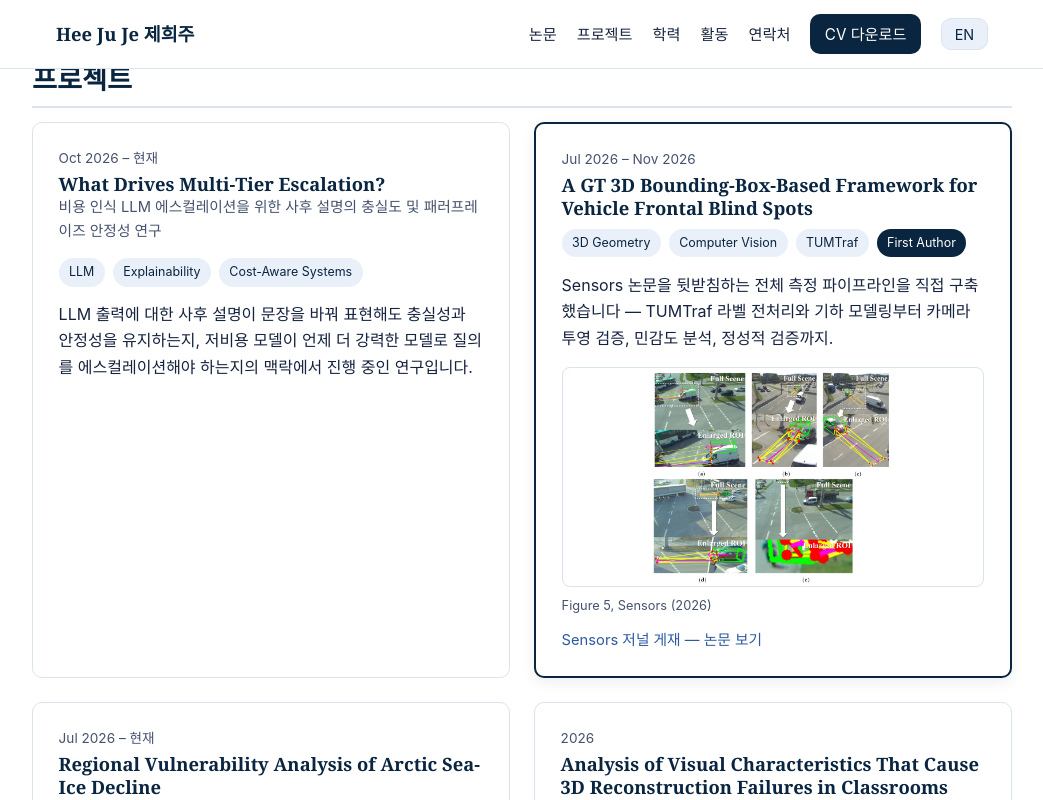
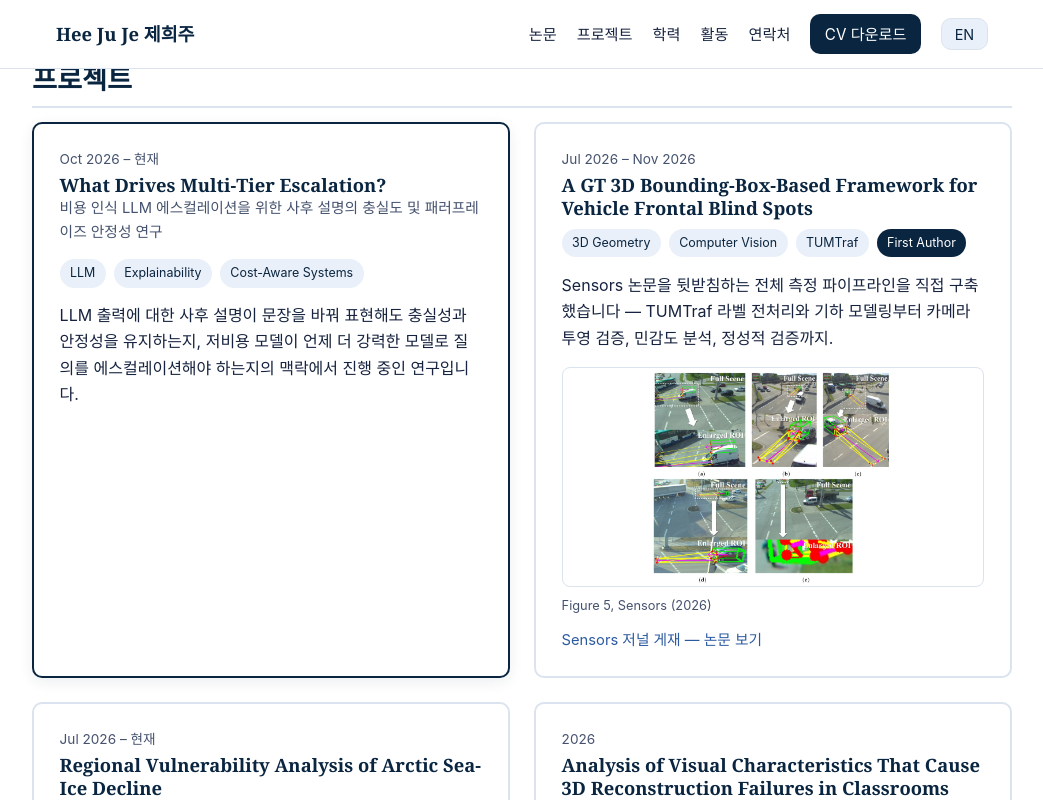
Before and after one commit to juvvid/juvvid.github.io, a plain HTML site: page index.html in a window 1280 px wide. Both pictures are taken after a click on the element 389 px from the left and 1651 px from the top of the page. Shown: the part 1251-2051 px from the top of the page, without its empty margins (118-1161 px from the left). Drawn offline with Linux system fonts and the light colour scheme.

Commit message:
Add files via upload

```diff
--- a/index.html
+++ b/index.html
@@ -103,7 +103,7 @@
       <h2><span class="lang-en">Projects</span><span class="lang-ko">프로젝트</span></h2>
       <div class="project-grid">
 
-        <article class="project-card">
+        <article class="project-card" tabindex="0">
           <p class="meta">Oct 2026 – <span class="lang-en">Present</span><span class="lang-ko">현재</span></p>
           <h3>What Drives Multi-Tier Escalation?</h3>
           <p class="project-sub">
@@ -117,7 +117,7 @@
           </p>
         </article>
 
-        <article class="project-card project-card--flagship" id="project-blindspot">
+        <article class="project-card" id="project-blindspot" tabindex="0">
           <p class="meta">Jul 2026 – Nov 2026</p>
           <h3>A GT 3D Bounding-Box-Based Framework for Vehicle Frontal Blind Spots</h3>
           <div class="tags"><span>3D Geometry</span><span>Computer Vision</span><span>TUMTraf</span><span class="tag--accent">First Author</span></div>
@@ -134,7 +134,7 @@
           </div>
         </article>
 
-        <article class="project-card">
+        <article class="project-card" tabindex="0">
           <p class="meta">Jul 2026 – <span class="lang-en">Present</span><span class="lang-ko">현재</span></p>
           <h3>Regional Vulnerability Analysis of Arctic Sea-Ice Decline</h3>
           <p class="project-sub"><span class="lang-en">Dongduk Women's University — KOPRI Competition</span><span class="lang-ko">동덕여자대학교 — 극지연구소 공모전</span></p>
@@ -149,7 +149,7 @@
           </p>
         </article>
 
-        <article class="project-card" id="project-capstone">
+        <article class="project-card" id="project-capstone" tabindex="0">
           <p class="meta">2026</p>
           <h3>Analysis of Visual Characteristics That Cause 3D Reconstruction Failures in Classrooms</h3>
           <p class="project-sub"><span class="lang-en">Capstone Project — with Bo-min Son, Tae-wan Kim</span><span class="lang-ko">캡스톤 프로젝트 — 손보민, 김태완과 공동</span></p>
@@ -168,7 +168,7 @@
           </div>
         </article>
 
-        <article class="project-card">
+        <article class="project-card" tabindex="0">
           <p class="meta">May 2024 – Jun 2024</p>
           <h3>GPR-Based Buried-Object Detection Using CNN and ResNet</h3>
           <p class="project-sub"><span class="lang-en">Personal Project</span><span class="lang-ko">개인 프로젝트</span></p>
@@ -179,7 +179,7 @@
           </p>
         </article>
 
-        <article class="project-card">
+        <article class="project-card" tabindex="0">
           <p class="meta">Jul 2023 – Aug 2023</p>
           <h3>Patent Landscape and Freedom-to-Operate Analysis of Food-Waste Treatment Technologies</h3>
           <p class="project-sub"><span class="lang-en">Campus Patent Universiade 2023 — Team B9</span><span class="lang-ko">캠퍼스 특허 유니버시아드 2023 — B9팀</span></p>
--- a/script.js
+++ b/script.js
@@ -30,6 +30,14 @@
     });
   });
 
+  var projectCards = document.querySelectorAll(".project-grid .project-card");
+  projectCards.forEach(function (card) {
+    card.addEventListener("click", function () {
+      projectCards.forEach(function (c) { c.classList.remove("is-active"); });
+      card.classList.add("is-active");
+    });
+  });
+
   if (menuToggle && navLinks) {
     menuToggle.addEventListener("click", function () {
       var isOpen = navLinks.classList.toggle("nav--open");
--- a/styles.css
+++ b/styles.css
@@ -292,14 +292,18 @@ html[data-lang="ko"] .lang-en { display: none; }
 
 .project-card {
   background: var(--card-bg);
-  border: 1px solid var(--border);
+  border: 2px solid var(--border);
   border-radius: var(--radius);
   padding: 1.5rem 1.6rem;
+  cursor: pointer;
+  transition: border-color 0.15s ease, box-shadow 0.15s ease;
 }
 
-.project-card--flagship {
-  border: 2px solid var(--navy);
+.project-card.is-active,
+.project-card:focus-visible {
+  border-color: var(--navy);
   box-shadow: 0 4px 14px rgba(10, 37, 64, 0.08);
+  outline: none;
 }
 
 .project-card .meta {
```
